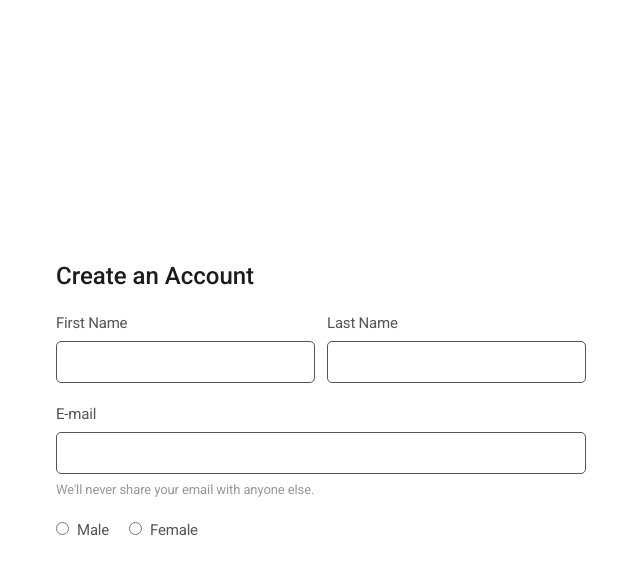
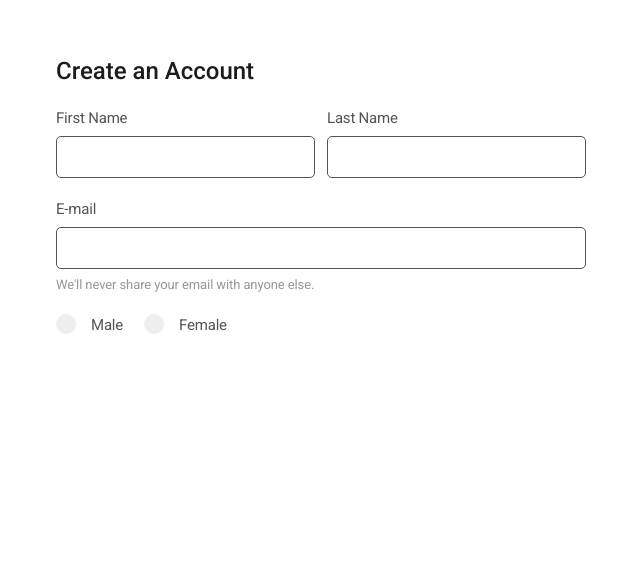
Before and after one commit to P1gmalion/Front_End, a plain HTML site: page Homework#11/index.html in a window 1280 px wide. Shown: the whole page, without its empty margins (319-959 px from the left). Drawn offline with Linux system fonts and the light colour scheme; a web font is replaced by a local one.

Commit message:
part of hw_11

```diff
--- a/Homework#11/index.html
+++ b/Homework#11/index.html
@@ -7,7 +7,8 @@
     <link href="./style.css" rel="stylesheet">
 </head>
 <body>
-<form action="#" method="post">
+<main>
+    <form class="account" action="#" method="post">
         <h2>Create an Account</h2>
         <div class="name">
             <label>
@@ -27,13 +28,16 @@
             <p>We'll never share your email with anyone else.</p>
         </div>
         <div class="gender">
-        <label>
-            <input type="radio" name="radio">Male
+            <label class="box">Male
+                <input type="radio" name="radio">
+                <span class="checkmark"></span>
             </label>
-        <label>
-            <input type="radio" name="radio">Female
+            <label class="box">Female
+                <input type="radio" name="radio">
+                <span class="checkmark"></span>
             </label>
         </div>
     </form>
+</main>
 </body>
 </html>
--- a/Homework#11/style.scss
+++ b/Homework#11/style.scss
@@ -1,11 +1,15 @@
 @import url('https://fonts.googleapis.com/css2?family=Delius+Unicase:wght@400;700&display=swap');
 @import url('https://fonts.googleapis.com/css2?family=Roboto:ital,wght@0,100;0,300;0,400;0,500;0,700;0,900;1,100;1,300;1,400;1,500;1,700;1,900&display=swap');
-body {
+main {
   display: flex;
-  align-items: center;
+  padding: 55px 135px;
   justify-content: center;
-  height: 100vh;
-}
+  align-items: flex-start;
+  gap: 30px;
+  .account {
+    display: flex;
+    flex-direction: column;
+    gap: 20px;
     h2 {
       color: #1C1C1C;
       font-family: 'Roboto', sans-serif;
@@ -13,11 +17,10 @@ h2 {
       font-style: normal;
       font-weight: 500;
       line-height: 32px;
-  margin-bottom: 20px;
     }
     .name {
       display: flex;
-  justify-content: space-between;
+      align-items: center;
       gap: 12px;
       label {
         display: flex;
@@ -37,6 +40,7 @@ h2 {
           height: 38px;
           justify-content: center;
           align-items: center;
+          color: #545454;
           border: 1px solid #545454;
           border-radius: 5px;
           &:focus {
@@ -46,7 +50,6 @@ h2 {
       }
     }
     .email {
-  margin-top: 20px;
       display: flex;
       flex-direction: column;
       gap: 7px;
@@ -68,6 +71,7 @@ h2 {
           height: 38px;
           justify-content: center;
           align-items: center;
+          color: #545454;
           border: 1px solid #545454;
           border-radius: 5px;
           &:focus {
@@ -85,15 +89,21 @@ h2 {
         letter-spacing: -0.1px;
       }
     }
+    .box {
+      display: block;
+      position: relative;
+      padding-left: 35px;
+      margin-bottom: 12px;
+      //user-select: none;
+    }
     .gender {
-  margin-top: 20px;
       display: flex;
       align-items: center;
-  gap: 20px;
+      gap: 21px;
       label {
-    display: inline-flex;
+        display: flex;
         justify-content: center;
-    align-items: baseline;
+        align-items: center;
         gap: 8px;
         color: #545454;
         font-family: 'Roboto', sans-serif;
@@ -102,5 +112,41 @@ h2 {
         font-weight: 400;
         line-height: 22px;
         letter-spacing: -0.2px;
+        input {
+          position: absolute;
+          opacity: 0;
+          border: 1px solid #545454;
+          color: white;
+        }
+        .checkmark {
+          position: absolute;
+          top: 0;
+          left: 0;
+          height: 20px;
+          width: 20px;
+          background-color: #eee;
+          border-radius: 50%;
+          &:after {
+            content: "";
+            position: absolute;
+            display: none;
           }
         }
+        input:checked ~ .checkmark {
+          background-color: #2196F3;
+          &:after {
+            display: block;
+          }
+        }
+        .checkmark:after {
+          top: 6px;
+          left: 6px;
+          width: 8px;
+          height: 8px;
+          border-radius: 50%;
+          background: white;
+        }
+      }
+    }
+  }
+}
```
Also changed, not shown: Homework#11/style.css, 1 other file. Lines whose indentation alone changed are shown as unchanged.
